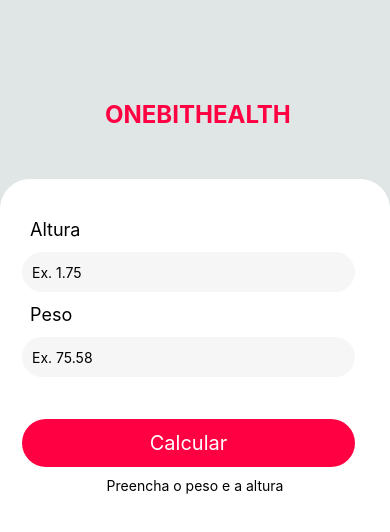
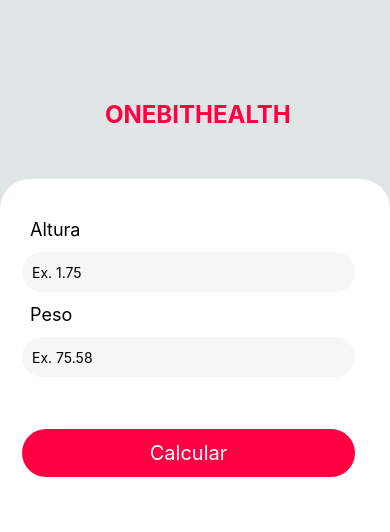
Before and after one commit to SheltonFr/onebithealth-mobile-reactNative, a React Native app: screen / in a window 390 px wide. Shown: the top 532 px of the page. Built offline with nearby package versions, Linux system fonts and the light colour scheme.

Commit message:
feat: vibration api

```diff
--- a/src/components/Form/ResultImc/index.jsx
+++ b/src/components/Form/ResultImc/index.jsx
@@ -1,11 +1,12 @@
 import React from 'react'
 import { View, Text } from 'react-native'
+import styles from './style'
 
 export default function ResultImc({ messageResultImc, resultImc }) {
     return (
         <View>
-            <Text>{messageResultImc}</Text>
-            <Text>{resultImc}</Text>
+            <Text style={styles.message}>{messageResultImc}</Text>
+            <Text style={styles.result}>{resultImc}</Text>
         </View>
     )
 }
--- a/src/components/Form/ResultImc/style.js
+++ b/src/components/Form/ResultImc/style.js
@@ -0,0 +1,19 @@
+import { StyleSheet } from "react-native";
+
+const styles = StyleSheet.create({
+  message: {
+    color: "#ff0043",
+    fontWeight: "bold",
+    fontSize: 18,
+    textAlign: "center",
+  },
+
+  result: {
+    color: "#ff0043",
+    fontWeight: "bold",
+    fontSize: 50,
+    textAlign: "center",
+  },
+});
+
+export default styles;
--- a/src/components/Form/index.jsx
+++ b/src/components/Form/index.jsx
@@ -1,5 +1,13 @@
-import React, { useState } from 'react'
-import { TextInput, View, Text, TouchableOpacity } from 'react-native'
+import React, { useEffect, useState } from 'react'
+import {
+    TextInput,
+    View,
+    Text,
+    TouchableOpacity,
+    Keyboard,
+    Vibration
+} from 'react-native'
+
 import ResultImc from './ResultImc/index'
 import styles from './style'
 
@@ -10,12 +18,22 @@
     const [weight, setWeight] = useState(null)
     const [textButton, setTextButton] = useState('Calcular')
     const [imc, setImc] = useState(null);
-    const [messageImc, setMessageImc] = useState('Preencha o peso e a altura');
+    const [messageImc, setMessageImc] = useState(null);
+    const [errorMessage, setErrorMessage] = useState(null);
+
+    function inputValidations() {
+        if (imc == null) {
+            Vibration.vibrate();
+            setErrorMessage('Campo obrigatório*')
+        }
+    }
 
 
     function imcCalculator() {
         return setImc((weight / (height * height)).toFixed(2));
     }
+
+
 
     function handleButtonClick() {
         if (weight != null && height != null) {
@@ -24,10 +42,15 @@
             setWeight(null);
             setMessageImc(`Seu Imc é: `)
             setTextButton('Calcular Novamente')
+            setErrorMessage(null);
+            Keyboard.dismiss();
+
         } else {
+            inputValidations();
             setImc(null);
+            setMessageImc(null)
             setTextButton('Calcular');
-            setMessageImc('Preencha o peso e a altura');
+
         }
     }
 
@@ -35,6 +58,7 @@
         <View style={styles.formContext}>
             <View style={styles.form}>
                 <Text style={styles.formLabel} >Altura</Text>
+                {(!height && errorMessage) && <Text style={styles.errorMessage}>{errorMessage}</Text>}
                 <TextInput
                     placeholder='Ex. 1.75'
                     keyboardType='numeric'
@@ -44,6 +68,7 @@
                 />
 
                 <Text style={styles.formLabel}>Peso</Text>
+                {(!weight && errorMessage) && <Text style={styles.errorMessage}>{errorMessage}</Text>}
                 <TextInput
                     placeholder='Ex. 75.58'
                     keyboardType='numeric'
--- a/src/components/Form/style.js
+++ b/src/components/Form/style.js
@@ -40,15 +40,22 @@
   },
 
   buttom: {
-    backgroundColor: '#ff0043',
+    backgroundColor: "#ff0043",
     borderRadius: 50,
     alignItems: "center",
     justifyContent: "center",
-    width: '90%',
+    width: "90%",
     paddingVertical: 12,
     marginLeft: 12,
-    marginTop: 30,
-  }
+    marginVertical: 40,
+  },
+
+  errorMessage: {
+    fontSize: 12,
+    color: "red",
+    fontWeight: "bold",
+    paddingLeft: 20,
+  },
 });
 
 export default styles;
```
